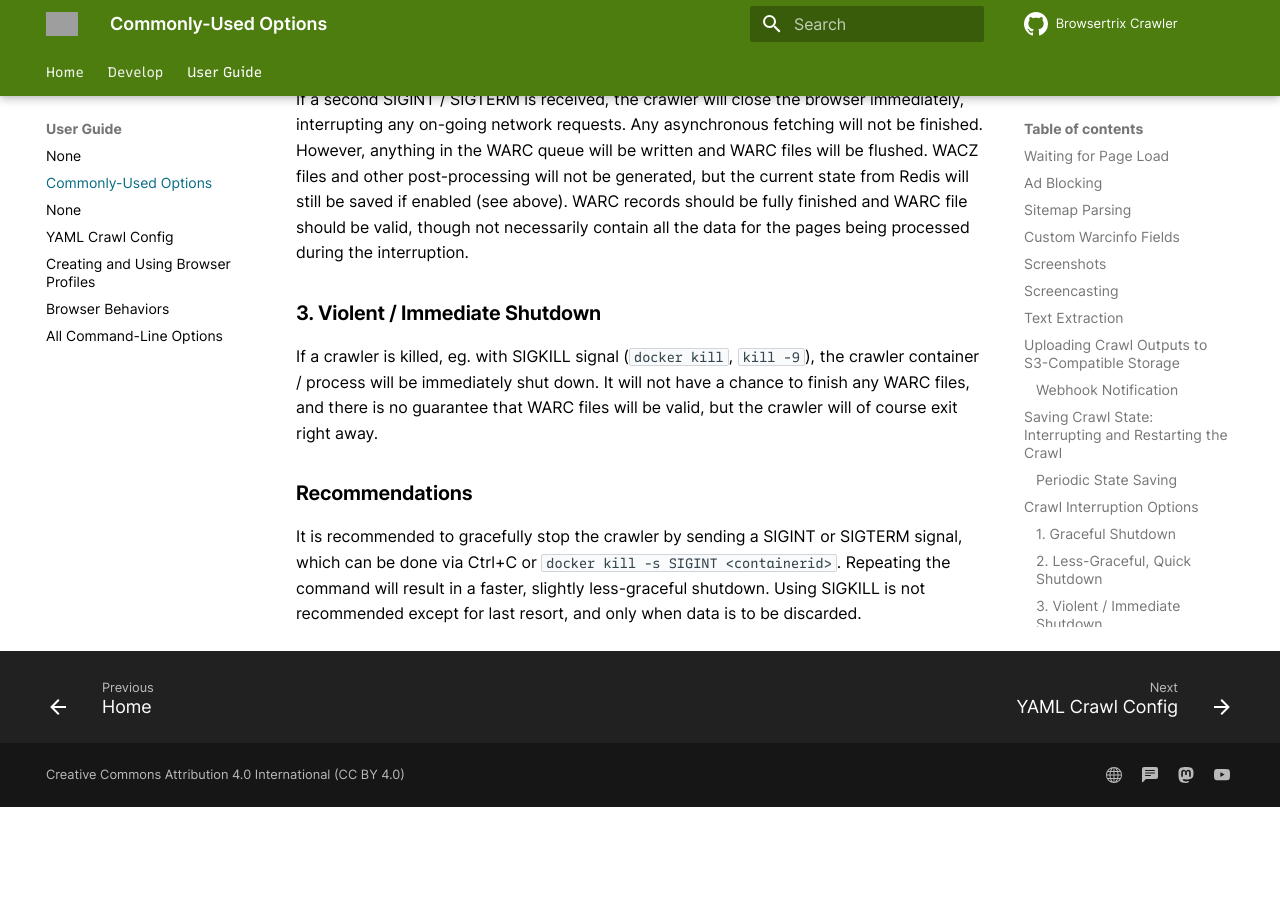
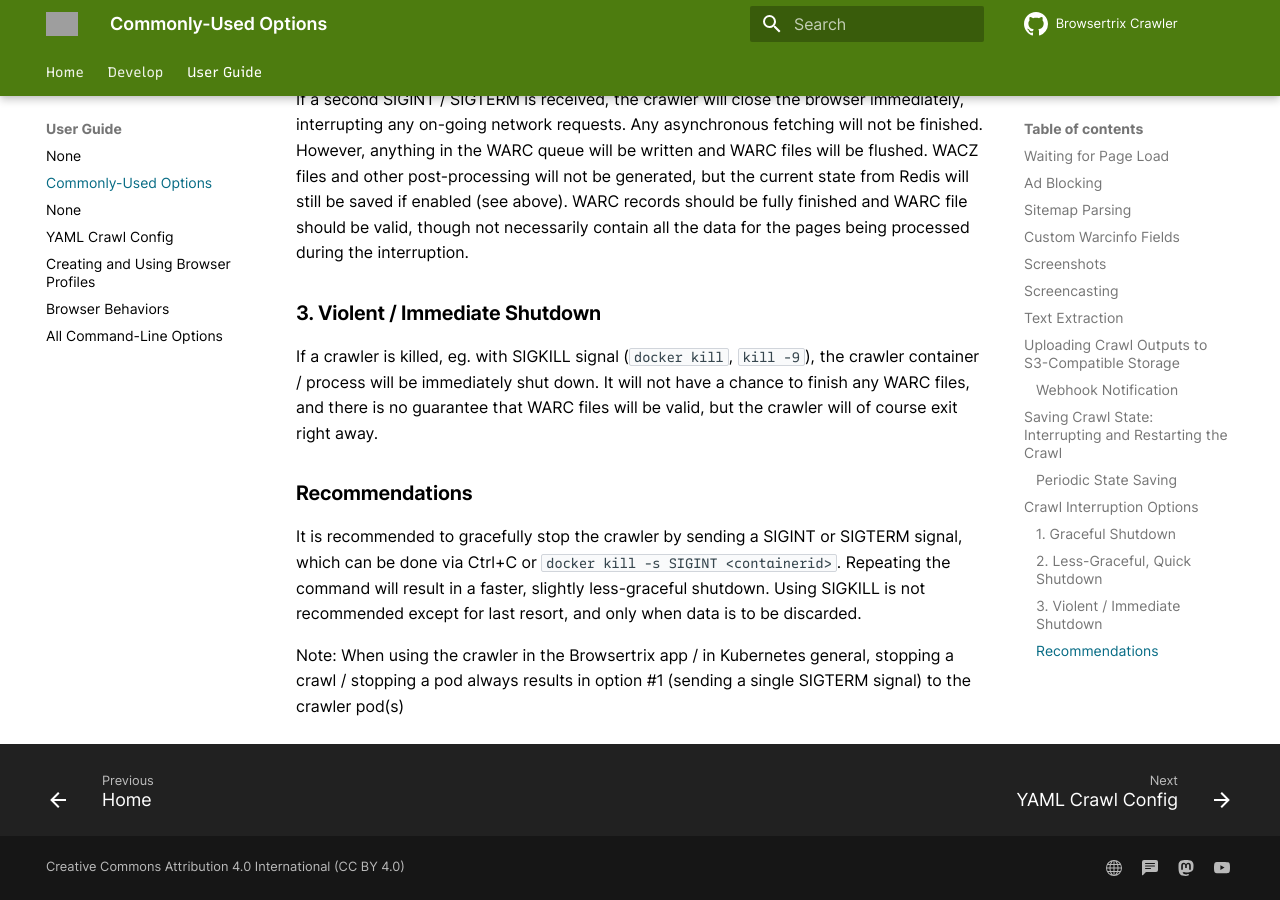
Before and after one commit to webrecorder/browsertrix-crawler, an MkDocs documentation site: the page built from docs/docs/user-guide/common-options.md, in a window 1280 px wide and 900 px high, scrolled down 4979 px. Built offline with MkDocs 1.6.1 and Material for MkDocs 9.7.7, drawn with Linux system fonts in a browser that asks for light colours; comment, search, counter and statistics services are not loaded; before the commit the page ends 5786 px from its top, so only the background shows below that; grey boxes are pictures that could not be loaded.

Commit message:
more doc tweaks

```diff
--- a/docs/docs/user-guide/common-options.md
+++ b/docs/docs/user-guide/common-options.md
@@ -154,5 +154,6 @@
 ### Recommendations
 
 It is recommended to gracefully stop the crawler by sending a SIGINT or SIGTERM signal, which can be done via Ctrl+C or `docker kill -s SIGINT <containerid>`. Repeating the command will result in a faster, slightly less-graceful shutdown.
-Using SIGKILL is not recommended
-except for last resort, and only when data is to be discarded.
+Using SIGKILL is not recommended except for last resort, and only when data is to be discarded.
+
+Note: When using the crawler in the Browsertrix app / in Kubernetes general, stopping a crawl / stopping a pod always results in option #1 (sending a single SIGTERM signal) to the crawler pod(s)
```
